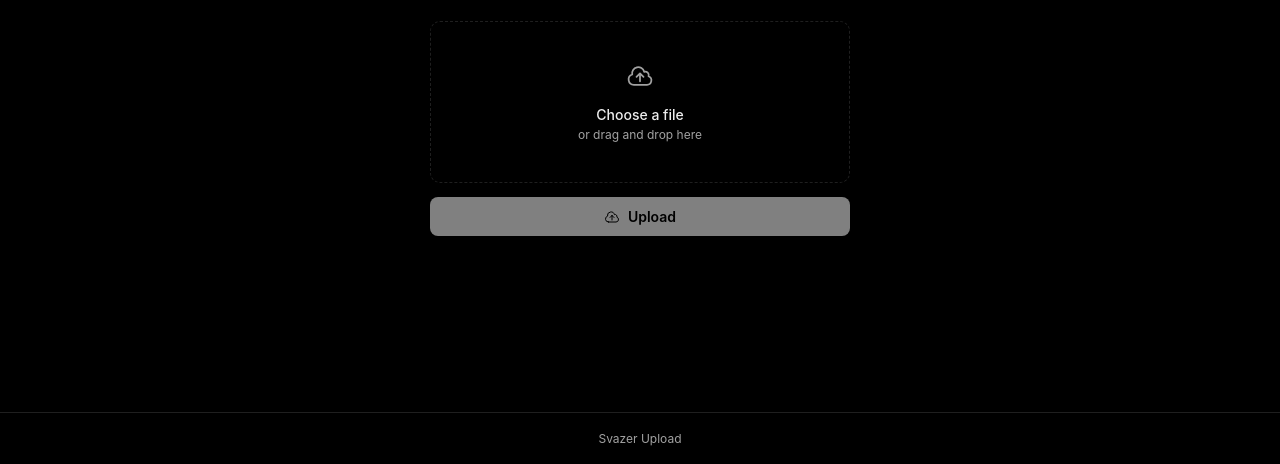
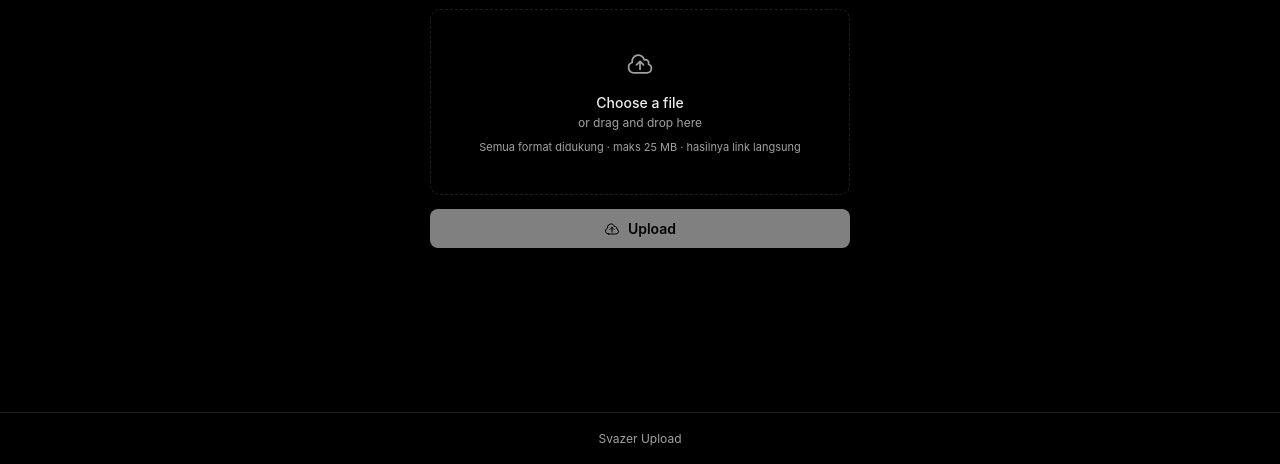
Before and after one commit to svazers/svazer-upload, a website: page public/index.html in a window 1280 px wide. Shown: the part 336-800 px from the top of the page. Drawn offline with Linux system fonts and the light colour scheme.

Commit message:
UI: add usage hint to drop zone

```diff
--- a/public/index.html
+++ b/public/index.html
@@ -81,6 +81,7 @@
     .drop-zone svg { width: 28px; height: 28px; color: var(--text-secondary); margin-bottom: 12px; }
     .drop-zone h3 { font-size: 14px; font-weight: 500; }
     .drop-zone p { font-size: 12px; color: var(--text-secondary); margin-top: 4px; }
+    .drop-zone .hint { font-size: 11px; margin-top: 10px; }
     .file-input { display: none; }
 
     .file-info {
@@ -248,6 +249,7 @@
         <h3>Choose a file</h3>
         <p>or drag and drop here</p>
         <input type="file" id="fileInput" class="file-input">
+        <p class="hint">Semua format didukung · maks 25 MB · hasilnya link langsung</p>
       </div>
 
       <div class="file-info" id="fileInfo">
```
